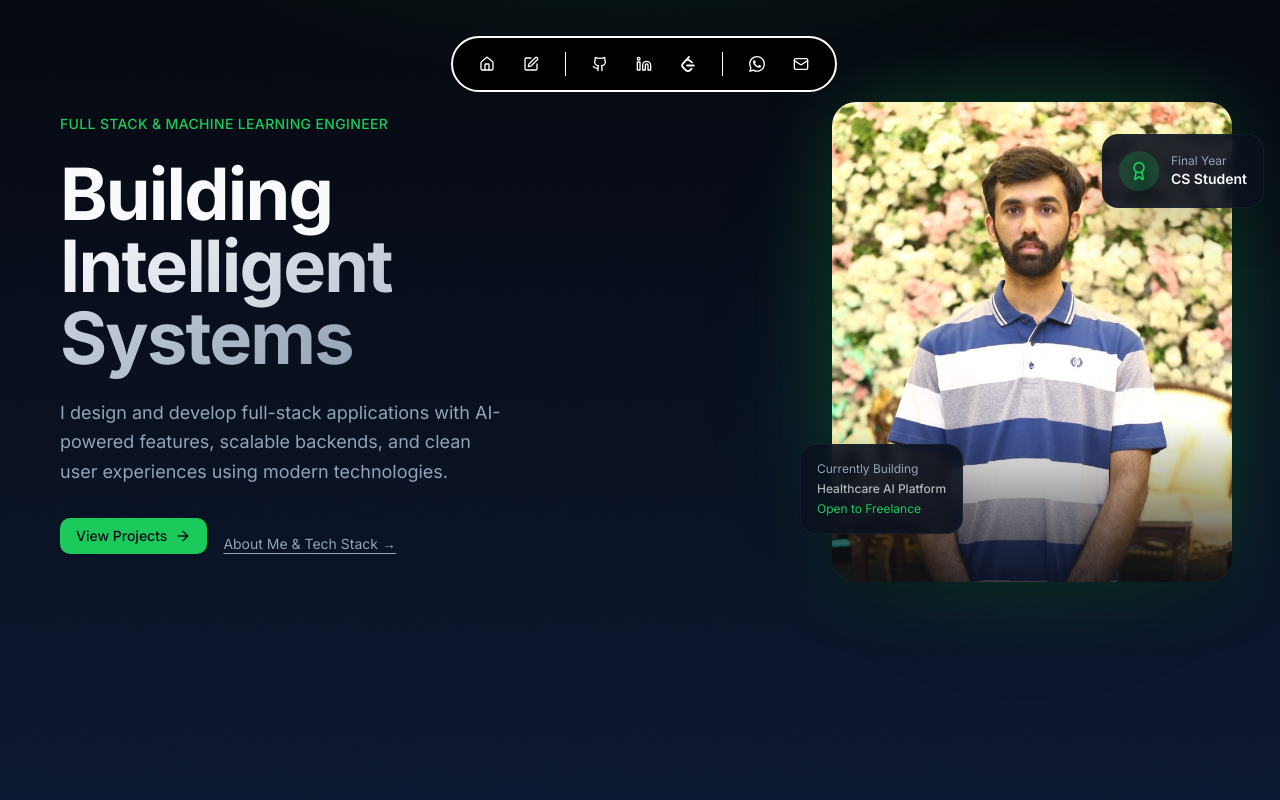
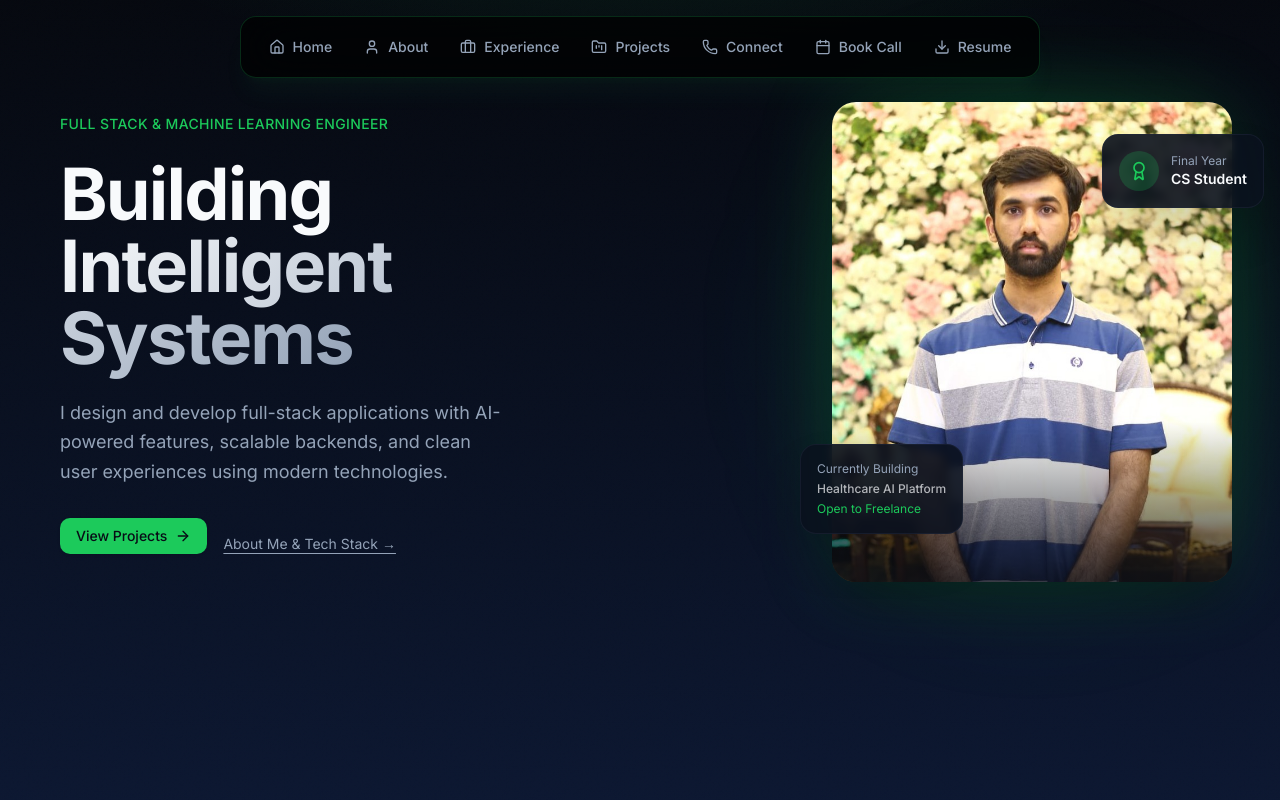
Before and after one commit to abdulmoiz248/Abdul-Moiz, a Next.js app: page / in a window 1280 px wide. Shown: the top 800 px of the page. Built offline with nearby package versions, Linux system fonts and the light colour scheme; no server answers.

Commit message:
enhanced header

```diff
--- a/src/app/layout.tsx
+++ b/src/app/layout.tsx
@@ -3,6 +3,8 @@ import "./globals.css";
 import  Header from "@/components/Layouts/Header";
 import CustomScrollbar from "@/components/Layouts/CustomScrollbar";
 import { Analytics } from "@vercel/analytics/next"
+import FooterSection from "@/components/Layouts/Footer";
+
 export const metadata: Metadata = {
   title: "Abdul Moiz",
   description: "Abdul Moiz's Portfolio",
@@ -24,6 +26,7 @@ export default function RootLayout({
         <CustomScrollbar/>
         <Header/>
         {children}
+        <FooterSection/>
       </body>
     </html>
   );
--- a/src/app/page.tsx
+++ b/src/app/page.tsx
@@ -2,9 +2,7 @@
 
 import CertificateSection from '@/components/Certifications/Certification'
 import DeveloperSection from '@/components/Contribution/ContributionsDisplay'
-
 import  ExperienceSection  from '@/components/Experience/ExperienceSection'
-import Footer from '@/components/Layouts/Footer'
 import Hero from '@/components/Hero/Hero'
 import Projects from '@/components/Projects/Projects'
 import SkillsMarquee from '@/components/Skills/SkillIcon'
@@ -43,33 +41,19 @@ export default function Page() {
         <meta property="twitter:image" content="https://abdul-moiz-b419.vercel.app/og-image.jpg" />
       </Head>
 
-
-
-
-
-
       <Hero />
-
       <AboutSection/>
-
-
+      <ExperienceSection/>
+      <SkillsMarquee />
+      <Projects/>
+      <CTASection/>
+      <EducationSection/>
       <DeveloperSection/>
-
-
-      <SkillsMarquee />
-
-        <ExperienceSection/>
-
-      <CTASection/>
-
-        <EducationSection/>
-        <Projects/>
       <CertificateSection/>
       <BookCallSection/>
       <TestimonialsSection/>
       <SocialBeamSection/>
 
-      <Footer/>
     </>
   )
 }
--- a/src/components/BookCall/BookCall.tsx
+++ b/src/components/BookCall/BookCall.tsx
@@ -128,7 +128,7 @@ const BookCallSection = () => {
   return (
     <section
       ref={sectionRef}
-      id="book-call"
+      id="call"
       className="relative bg-background py-24 overflow-hidden"
     >
       {/* Background effects */}
--- a/src/components/Experience/ExperienceSection.tsx
+++ b/src/components/Experience/ExperienceSection.tsx
@@ -63,6 +63,7 @@ const ExperienceSection = () => {
   return (
     <section
       ref={containerRef}
+      id="experience"
       className="relative py-24 md:py-32 overflow-hidden bg-background"
     >
       {/* Subtle background effects */}
--- a/src/components/Gallery/GalleryCTA.tsx
+++ b/src/components/Gallery/GalleryCTA.tsx
@@ -5,9 +5,11 @@ import Link from "next/link";
 
 const CTASection = () => {
   return (
-    <section className="py-24 px-4 relative overflow-hidden">
+    <section
+    id="resume"
+    className="py-24 px-4 relative overflow-hidden">
       {/* Background */}
-      <div className="absolute inset-0 gradient-dark" />
+      <div className="absolute inset-0 bg-background" />
 
       {/* Animated Grid */}
       <div className="absolute inset-0 opacity-20">
--- a/src/components/Hero/Hero.tsx
+++ b/src/components/Hero/Hero.tsx
@@ -13,7 +13,9 @@ const stats = [
 const HeroSection = () => {
   const router=useRouter()
   return (
-  <section className="relative min-h-screen bg-black gradient-dark noise-overlay overflow-hidden pt-24 sm:pt-0">
+  <section
+  id="home"
+   className="relative min-h-screen bg-black gradient-dark noise-overlay overflow-hidden pt-24 sm:pt-0">
 
    {/* Radial glow effect */}
       <div className="absolute inset-0 gradient-radial-glow" />
--- a/src/components/Layouts/Header.tsx
+++ b/src/components/Layouts/Header.tsx
@@ -1,71 +1,52 @@
 'use client'
 
-import { Button } from "@/components/ui/button"
-import { Home, PenSquare, Github, Linkedin, Mail } from 'lucide-react'
 import Link from "next/link"
+import {
+  Home,
+  User,
+  Briefcase,
+  FolderKanban,
+  Phone,
+  Calendar,
+  Download
+} from "lucide-react"
+
+const navItems = [
+  { href: "#home", label: "Home", icon: Home },
+  { href: "#about", label: "About", icon: User },
+  { href: "#experience", label: "Experience", icon: Briefcase },
+  { href: "#projects", label: "Projects", icon: FolderKanban },
+  { href: "#socials", label: "Connect", icon: Phone },
+  { href: "#call", label: "Book Call", icon: Calendar },
+  { href: "#resume", label: "Resume", icon: Download }
+]
 
 export default function Header() {
   return (
-    <div className="w-full fixed z-50 mt-5 mx-1 flex justify-center p-4">
-      <div className="bg-black rounded-full border-white border-2  p-2 flex items-center gap-2">
-        <div className="flex items-center gap-2 px-2">
-          <Button variant="ghost" size="icon" className="text-white hover:bg-gray-800" asChild>
-            <Link href="/">
-              <Home className="h-5 w-5" />
-              <span className="sr-only">Home</span>
-            </Link>
-          </Button>
-          <Button variant="ghost" size="icon" className="text-white hover:bg-gray-800" asChild>
-            <Link href="#contact">
-              <PenSquare className="h-5 w-5" />
-              <span className="sr-only">Edit</span>
-            </Link>
-          </Button>
-        </div>
-
-        <div className="h-6 w-px  bg-white" aria-hidden="true" />
-
-        <div className="flex items-center gap-2 px-2">
-          <Button variant="ghost" size="icon" className="text-white hover:bg-gray-800" asChild>
-            <Link href="https://github.com/abdulmoiz248" target="_blank" rel="noopener noreferrer">
-              <Github className="h-5 w-5" />
-              <span className="sr-only">GitHub</span>
-            </Link>
-          </Button>
-          <Button variant="ghost" size="icon" className="text-white hover:bg-gray-800" asChild>
-            <Link href="https://www.linkedin.com/in/abdul-moiz-170222246/" target="_blank" rel="noopener noreferrer">
-              <Linkedin className="h-5 w-5" />
-              <span className="sr-only">LinkedIn</span>
-            </Link>
-          </Button>
-          <Button variant="ghost" size="icon" className="text-white hover:bg-gray-800" asChild>
-            <Link href="https://leetcode.com/abdul248/" target="_blank" rel="noopener noreferrer">
-            <LeetCodeIcon className="h-5 w-5" />
-              <span className="sr-only">LeetCode</span>
-            </Link>
-          </Button>
-        </div>
-
-        <div className="h-6 w-px bg-white" aria-hidden="true" />
-
-        <div className="flex items-center gap-2 px-2">
-          <Button variant="ghost" size="icon" className="text-white hover:bg-gray-800" asChild>
-            <Link href="https://wa.me/+923080485737?text=Hello! i visited your portfolio" target="_blank" rel="noopener noreferrer">
-              <WhatsAppIcon className="h-5 w-5" />
-              <span className="sr-only">WhatsApp</span>
-            </Link>
-          </Button>
-          <Button variant="ghost" size="icon" className="text-white hover:bg-gray-800" asChild>
-            <Link href="mailto:moiz20920@gmail.com">
-              <Mail className="h-5 w-5" />
-              <span className="sr-only">Email</span>
-            </Link>
-          </Button>
-        </div>
-      </div>
-    </div>
+    <header className="fixed top-0 left-0 w-full z-50 flex justify-center px-4">
+      <nav className="mt-4 bg-black/70 backdrop-blur-xl border border-green-500/20 rounded-2xl px-4 py-3 shadow-xl shadow-green-500/5">
+        <ul className="flex items-center gap-1 sm:gap-2">
+          {navItems.map(({ href, label, icon: Icon }) => (
+            <li key={label}>
+              <Link
+                href={"/" + href}
+                className="group flex items-center gap-2 px-3 py-2 rounded-xl text-muted-foreground hover:text-green-400 hover:bg-green-500/10 transition-all"
+              >
+                <Icon className="h-4 w-4 group-hover:scale-110 transition-transform" />
+                <span className="hidden md:inline text-sm font-medium">
+                  {label}
+                </span>
+              </Link>
+            </li>
+          ))}
+        </ul>
+      </nav>
+    </header>
   )
 }
+
+
+
 
 export function WhatsAppIcon(props: React.SVGProps<SVGSVGElement>) {
   return (
--- a/src/components/Testimonials/Testimonials.tsx
+++ b/src/components/Testimonials/Testimonials.tsx
@@ -35,11 +35,11 @@ const TestimonialsSection = () => {
   }, []);
 
   return (
-    <section className="py-24 px-4 relative overflow-hidden">
+    <section className="py-24 px-4 relative overflow-hidden bg-background">
       {/* Background Elements */}
-      <div className="absolute inset-0 gradient-dark" />
-      <div className="absolute top-1/4 left-1/4 w-96 h-96 bg-primary/5 rounded-full blur-3xl" />
-      <div className="absolute bottom-1/4 right-1/4 w-96 h-96 bg-primary/5 rounded-full blur-3xl" />
+        <div className="absolute inset-0 bg-background" />
+        <div className="absolute top-1/4 left-1/4 w-96 h-96 bg-primary/5 rounded-full blur-3xl" />
+        <div className="absolute bottom-1/4 right-1/4 w-96 h-96 bg-primary/5 rounded-full blur-3xl" />
 
       <div className="max-w-5xl mx-auto relative z-10">
         {/* Header */}
--- a/src/components/socials/social.tsx
+++ b/src/components/socials/social.tsx
@@ -1,3 +1,4 @@
+//@ts-nocheck library file issues
 "use client";
 
 import React, { forwardRef, useRef } from "react";
@@ -55,9 +56,11 @@ const SocialBeamSection = () => {
   ];
 
   return (
-    <section className="py-24 px-4 relative overflow-hidden">
+    <section
+    id="socials"
+    className="py-24 px-4 relative overflow-hidden">
       {/* Background */}
-      <div className="absolute inset-0 gradient-dark" />
+      <div className="absolute inset-0 bg-background" />
       <div className="absolute top-1/2 left-1/2 -translate-x-1/2 -translate-y-1/2 w-[600px] h-[600px] bg-primary/5 rounded-full blur-3xl" />
 
       <div className="max-w-4xl mx-auto relative z-10">
```
Lines whose indentation alone changed are shown as unchanged.
